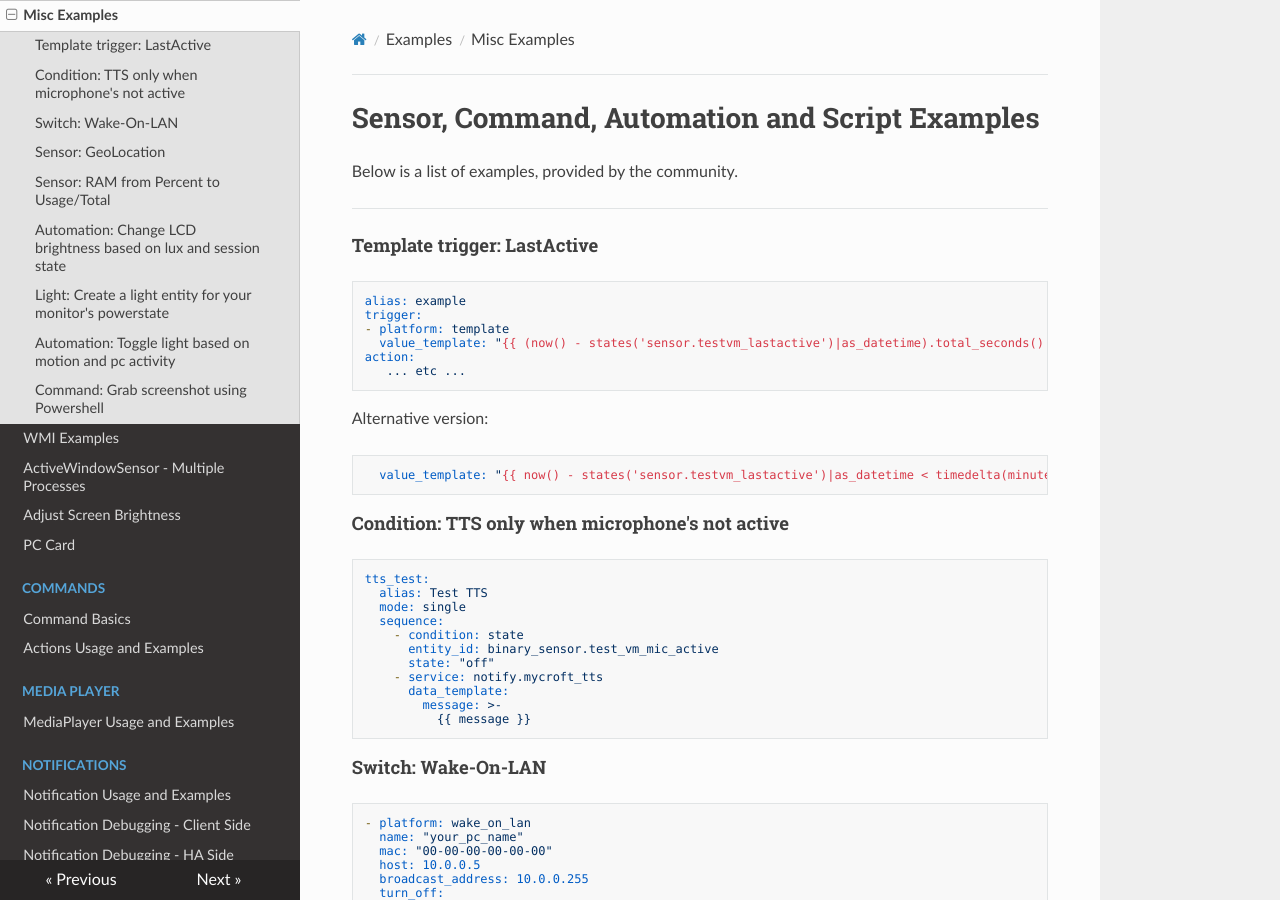
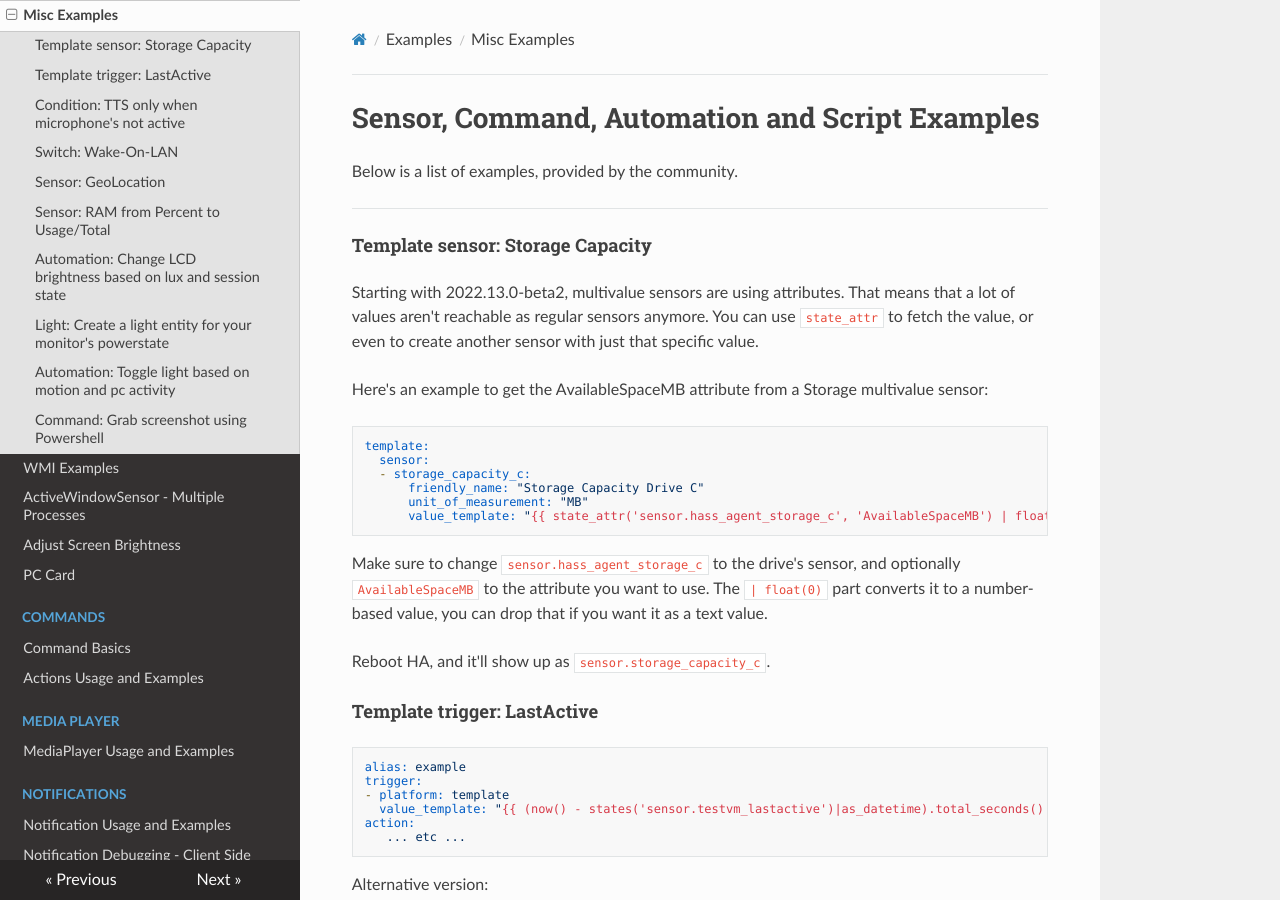
Before and after one commit to LAB02-Admin/HASS.Agent-Docs, an MkDocs documentation site: the page built from docs/sensor-command-automation-and-script-examples.md, in a window 1280 px wide and 900 px high. Built offline with MkDocs 1.6.1, drawn with Linux system fonts in a browser that asks for light colours; nearby versions of some CDN libraries.

Commit message:
Update sensor-command-automation-and-script-examples.md

````diff
--- a/docs/sensor-command-automation-and-script-examples.md
+++ b/docs/sensor-command-automation-and-script-examples.md
@@ -3,6 +3,27 @@
 Below is a list of examples, provided by the community.
 
 ---
+
+
+#### Template sensor: Storage Capacity
+
+Starting with 2022.13.0-beta2, multivalue sensors are using attributes. That means that a lot of values aren't reachable as regular sensors anymore. You can use `state_attr` to fetch the value, or even to create another sensor with just that specific value.
+
+Here's an example to get the AvailableSpaceMB attribute from a Storage multivalue sensor:
+
+```yaml
+template:
+  sensor:
+  - storage_capacity_c:
+      friendly_name: "Storage Capacity Drive C"
+      unit_of_measurement: "MB"
+      value_template: "{{ state_attr('sensor.hass_agent_storage_c', 'AvailableSpaceMB') | float(0) }}"
+```
+
+Make sure to change `sensor.hass_agent_storage_c` to the drive's sensor, and optionally `AvailableSpaceMB` to the attribute you want to use. The `| float(0)` part converts it to a number-based value, you can drop that if you want it as a text value.
+
+Reboot HA, and it'll show up as `sensor.storage_capacity_c`.
+
 
 #### Template trigger: LastActive
 
````
